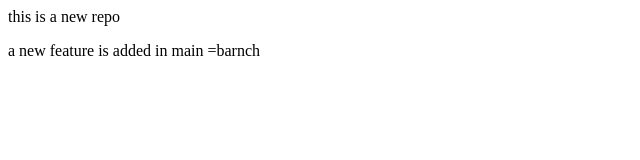
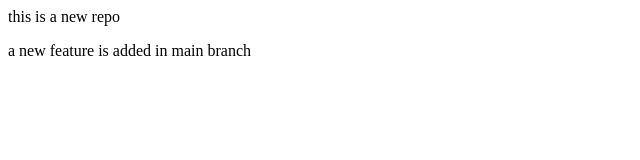
Before and after one commit to ayushi23sharma/localrepo, a plain HTML site: page index.html in a window 1280 px wide. Shown: the full height of the page, 0-640 px from the left. Drawn offline with Linux system fonts and the light colour scheme.

Commit message:
added the feature in main  branch

```diff
--- a/index.html
+++ b/index.html
@@ -1,2 +1,2 @@
 <p> this is a new repo</p>
-<p>a new feature is added in main =barnch</p>
+<p>a new feature is added in main branch</p>
```
